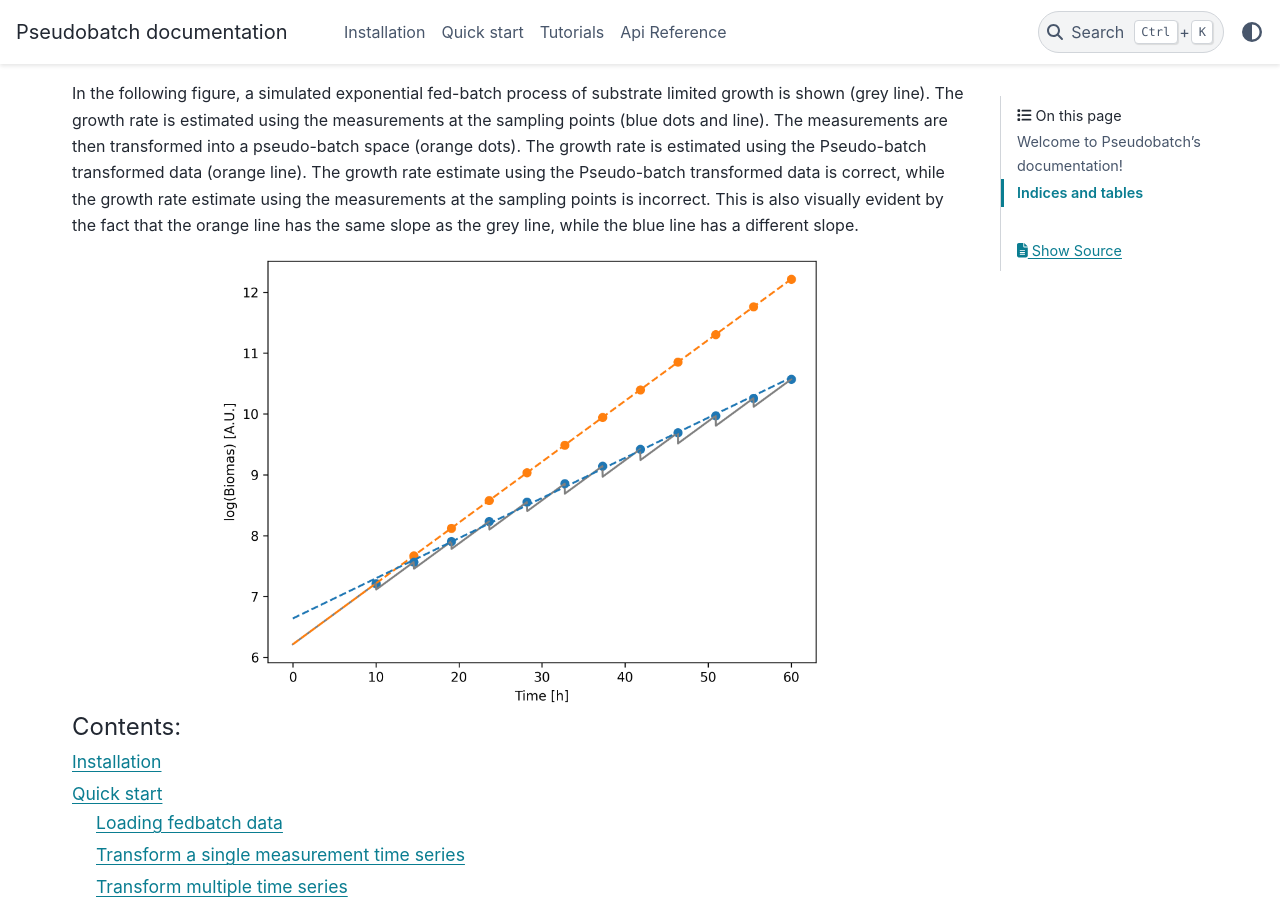
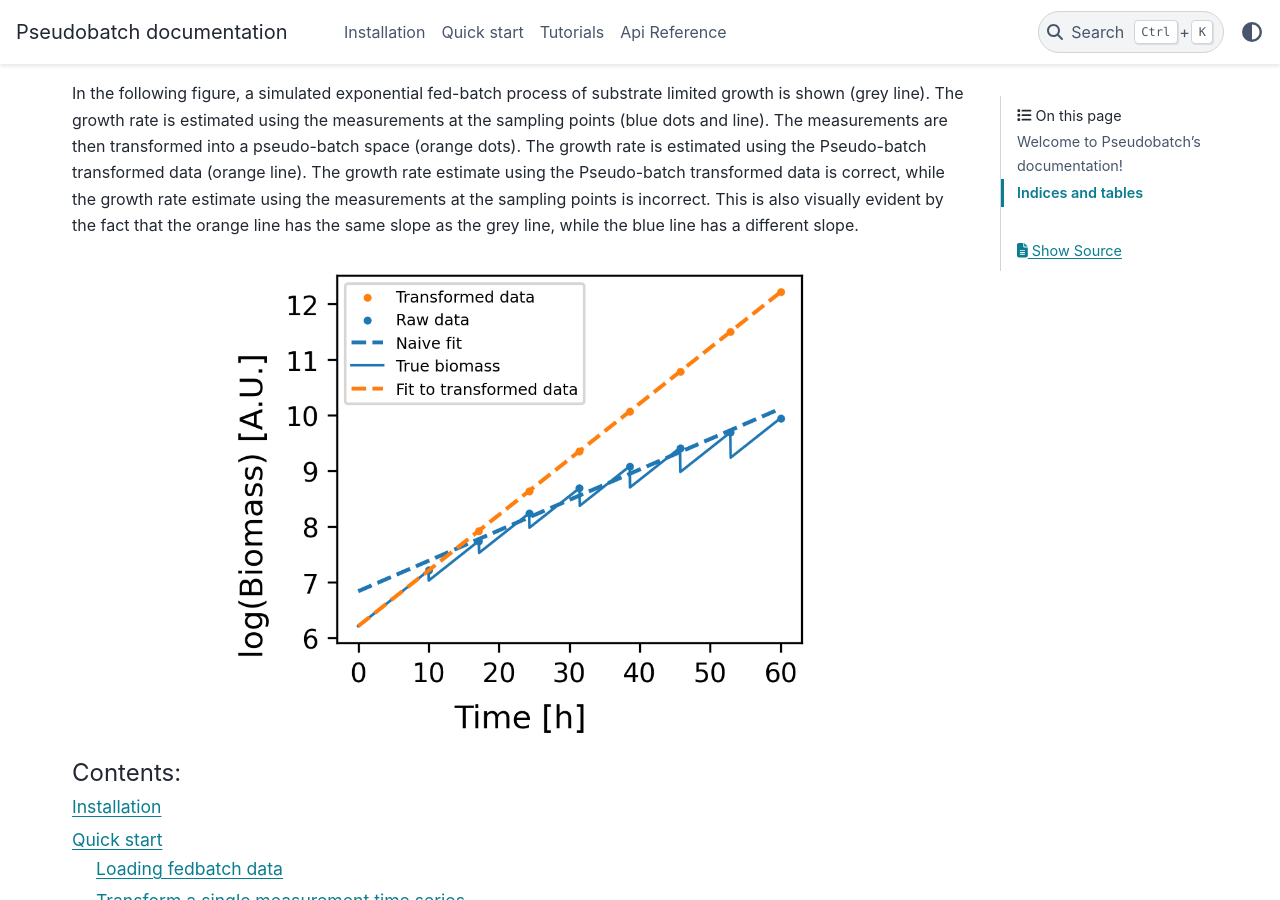
Before and after one commit to biosustain/pseudobatch, a Sphinx documentation site: the page built from docs/source/index.rst, in a window 1280 px wide and 900 px high, scrolled down 308 px. Built offline with Sphinx 7.4.7 and the PyData theme 0.15.4, drawn with Linux system fonts in a browser that asks for light colours.

Commit message:
Added code for creation of landing page figure and added legends

```diff
--- a/docs/source/index.rst
+++ b/docs/source/index.rst
@@ -11,7 +11,7 @@ When conducting a fed-batch fermentation, one often collects samples during the
 
 In the following figure, a simulated exponential fed-batch process of substrate limited growth is shown (grey line). The growth rate is estimated using the measurements at the sampling points (blue dots and line). The measurements are then transformed into a pseudo-batch space (orange dots). The growth rate is estimated using the Pseudo-batch transformed data (orange line). The growth rate estimate using the Pseudo-batch transformed data is correct, while the growth rate estimate using the measurements at the sampling points is incorrect. This is also visually evident by the fact that the orange line has the same slope as the grey line, while the blue line has a different slope.
 
-.. image:: ../../article/figures/transformed_and_non-transformed_logscale.png
+.. image:: ../../article/figures/figure_docs_landing_page.png
    :width: 600
    :align: center
 
```
Also changed, not shown: article/figures/figure_docs_landing_page.png (added), 2 other files.
